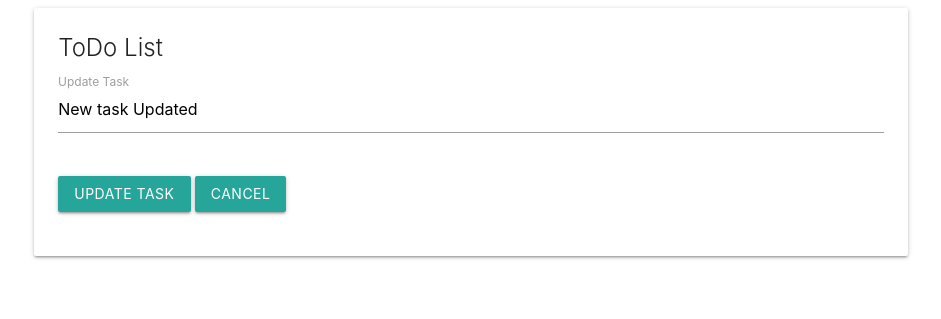
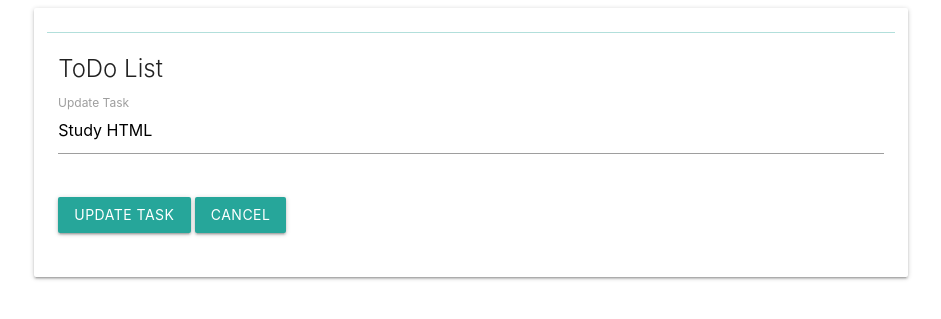
Before and after one commit to KaarelVv/todo_express, a Node server app: page /update/1 in a window 1280 px wide. Shown: the top 319 px of the page, without its empty margins (169-1110 px from the left). Run offline with Node 20, Linux system fonts and the light colour scheme.

Commit message:
Update single task data

```diff
--- a/index.js
+++ b/index.js
@@ -52,12 +52,18 @@ app.get('/update/:taskId', (req, res) => {
     .then(tasks => {
       const taskId = Number(req.params.taskId);
       const task = tasks.find(t => t.id === taskId);
-      console.log({ task });
+      console.log('Task for updating =>', task)
+      //       let task;
+      // for (const t of tasks) {
+      //   if (t.id === taskId) {
+      //     task = t;
+      //     break;
+      //   }
+      //   }
       res.render('update', { task, error: null });
 
     })
 });
-
 
 // for parsing application/x-www-form-urlencoded
 app.use(express.urlencoded({ extended: true }));
@@ -108,24 +114,38 @@ app.post('/', (req, res) => {
 
 app.post('/update-task/', (req, res) => {
 
-  let updatedTaskId = Number(req.body.id);
-  let updatedTask = (req.body.task);
-  console.log('Task Id: ', updatedTaskId);
-  console.log('Task name: ', updatedTask);
+  const updatedTaskId = Number(req.body.id);
+  const updatedTask = (req.body.task);
+  const task = req.body;
 
+  // console.log('Task Id: ', updatedTaskId);
+  // console.log('Task name: ', updatedTask);
+  console.log('Task data from update form => ', task)
+  let error = null
+  if (req.body.task.trim().length == 0) {
+    error = 'Please insert correct task data'
     readFile('./tasks.json')
       .then(tasks => {
-      console.log('-----',tasks);
-      for(var i=0; i<tasks.length;i++){
-        if(tasks[i].id == updatedTaskId){
+        const taskId = updatedTaskId;
+        const task = tasks.find(t => t.id === taskId);
+        res.render('update', { task, error: error });
+      });
+
+  } else {
+    readFile('./tasks.json')
+      .then(tasks => {
+
+        for (var i = 0; i < tasks.length; i++) {
+          if (tasks[i].id == updatedTaskId) {
             tasks[i].task = updatedTask;
-          console.log('updated ', tasks)
+            // console.log('updated ', tasks)
           }
         }
         data = JSON.stringify(tasks, null, 2);
         writeFile('tasks.json', data);
         res.redirect('/')
       })
+  }
 })
 
 app.get('/delete-task/:taskId', (req, res) => {
--- a/tasks.json
+++ b/tasks.json
@@ -1,10 +1,22 @@
 [
   {
     "id": 1,
-    "task": "New task Updated"
+    "task": "Study HTML"
   },
   {
     "id": 2,
-    "task": "New Task 3 Updated"
+    "task": "Study CSS"
+  },
+  {
+    "id": 3,
+    "task": "Study JavaScript"
+  },
+  {
+    "id": 4,
+    "task": "Study ES"
+  },
+  {
+    "id": 5,
+    "task": "Study FS Updated Error test"
   }
 ]
--- a/views/index.ejs
+++ b/views/index.ejs
@@ -25,7 +25,7 @@
                                 </div>
                             </div>
                             <% }%>
-                                <% console.log(error) %>
+                                <%# console.log(error) %>
                                     <span class="card-title">ToDo List</span>
                                     <div class="row">
                                         <form class="col s12" method="post" action="/">
--- a/views/update.ejs
+++ b/views/update.ejs
@@ -16,14 +16,23 @@
             <div class="col s12">
                 <div class="card">
                     <div class="card-content">
+                        <% if(error !==0) { %>
+                            <div class="row teal lighten-4">
+                                <div class="col s12">
+                                    <p class="center-align">
+                                        <%= error %>
+                                    </p>
+                                </div>
+                            </div>
+                            <% }%>
                                 <span class="card-title">ToDo List</span>
                                 <div class="row">
                                     <form class="col s12" method="post" action="/update-task">
                                         <div class="row">
                                             <div class="input-field col s12">
+                                                <input value="<%= task.id %>" id="taskId" type="hidden" name="id">
                                                 <input value="<%= task.task %>" id="task" type="text" name="task"
                                                     class="validate">
-                                        <input value="<%= task.id %>" id="taskId" type="hidden" name="id" >
                                                 <label for="task" class="active">Update Task</label>
                                             </div>
                                         </div>
```
Lines whose indentation alone changed are shown as unchanged.
